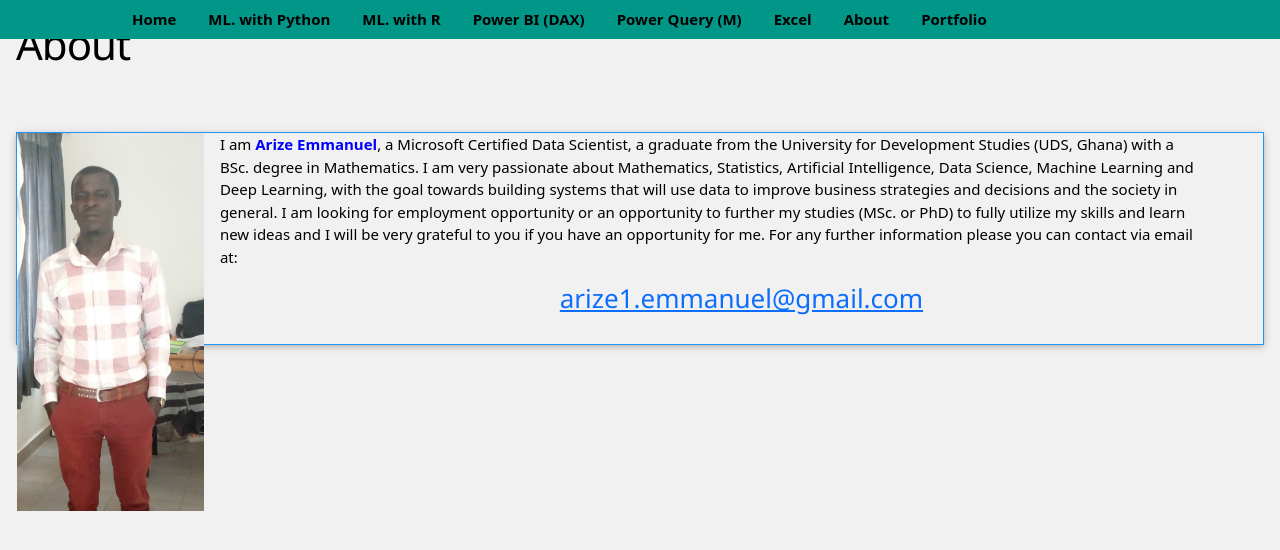
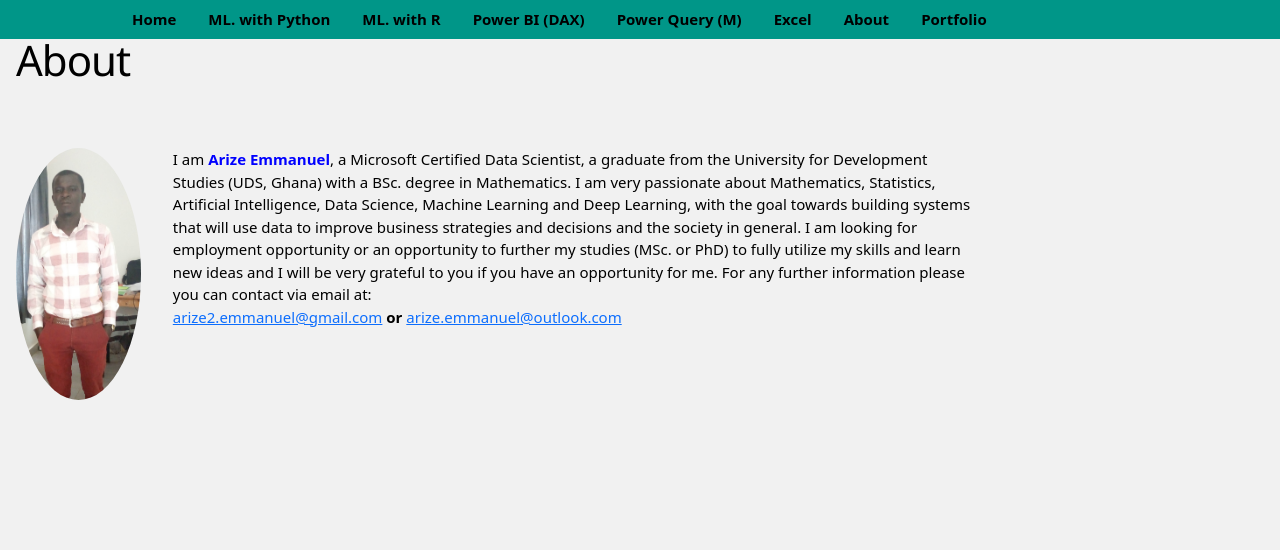
Before and after one commit to emmanuel-arize/arizeblog, a Jekyll site: the page built from about.markdown, in a window 1280 px wide. Shown: the top 550 px of the page. Built offline with Jekyll 4.4.1, drawn with Linux system fonts in a browser that asks for light colours; nearby versions of some CDN libraries; library files that are not in the unit come from our copies.

Commit message:
commit python

```diff
--- a/_includes/navigation.html
+++ b/_includes/navigation.html
@@ -23,10 +23,11 @@
 
 
                 <a href="/arizeblog/about" class="w3-bar-item w3-button w3-hide-small w3-text-black"><b>About</b></a>
-                  <a href="https://github.com/emmanuel-arize" class="w3-bar-item w3-button w3-hide-small w3-text-black" target="_blank"><b>Portfolio</b></a>
+                  <a href="/arizeblog/Portfolio" class="w3-bar-item w3-button w3-hide-small w3-text-black"><b>Portfolio</b></a>
 
 
-                <a href="javascript:void(0)" class="w3-bar-item w3-button w3-right w3-hide-large w3-hide-medium" onclick="myFunction()">&#9776;</a>
+                <a href="javascript:void(0)" class="w3-bar-item w3-button w3-right w3-hide-large w3-hide-medium"
+                onclick="myFunction()">&#9776;</a>
 </div>
     </div>
 
@@ -44,11 +45,13 @@
         </a>
 
         <a href="/arizeblog/Power-Query" class="w3-bar-item w3-button w3-hide-small w3-text-black">
-            <b>Power Query</b></a>
+            <b>Power Query</b>
+
 
             <a href="/arizeblog/Excel" class="w3-bar-item w3-button w3-hide-small w3-text-black"><b>Excel</b> </a>
             <a href="/arizeblogg/about" class="w3-bar-item w3-button w3-text-black"><b>About </b></a>
-          <a href="https://github.com/emmanuel-arize" class="w3-bar-item w3-button w3-hide-small w3-text-black" target="_blank"><b>Portfolio</b></a>
+            <a href="/arizeblog/Portfolio" class="w3-bar-item w3-button w3-hide-small w3-text-black"><b>Portfolio</b></a>
+
 
     </div>
 </div>
--- a/_layouts/Excel-post.html
+++ b/_layouts/Excel-post.html
@@ -5,7 +5,7 @@ layout: default
 
 <div class="w3-row  w3-white">
 
-        <div class=" w3-col w3-container w3-margin w3-round-large" style="width:84%;left:0;">
+        <div class=" w3-col w3-container w3-margin w3-round-large" style="width:79%;left:0;">
 
 
             <header class="post-header">
@@ -35,7 +35,7 @@ layout: default
         </div>
 
                 <!--<div class="w3-col w3-card w3-white w3-container w3-margin w3-round-xlarge" style="width:15%">-->
-      <div class="w3-sidebar w3-light-gray w3-card w3-round-xlarge w3-margin-left" style="width:15%;right:0;
+      <div class="w3-sidebar w3-light-gray w3-card w3-round-xlarge w3-margin-left" style="width:20%;right:0;
                    margin-top: 25px;">
               <div class="w3-container">
               		<h4><b>Related Posts</b></h4>
--- a/_layouts/Power-Query-post.html
+++ b/_layouts/Power-Query-post.html
@@ -17,6 +17,7 @@ layout: default
                     </time> {%- if page.author -%} • <span itemprop="author" itemscope itemtype="http://schema.org/Person">
                         <span class="p-author h-card" itemprop="name">
                             By {{ page.author }}
+
                         </span>
                     </span>
                     {%- endif -%}
@@ -53,6 +54,7 @@ layout: default
 
                       </ul>
 
+
         </div>
 
 
--- a/_layouts/page.html
+++ b/_layouts/page.html
@@ -1,10 +1,12 @@
 ---
 layout: default
 ---
+
+
 <article class="post">
 
   <header class="post-header">
-    <h1 class="post-title">{{ page.title | escape }}</h1>
+    <h1 class="post-title w3-margin-top"">{{ page.title | escape }}</h1>
   </header>
 
   <div class="post-content">
--- a/_layouts/python-post.html
+++ b/_layouts/python-post.html
@@ -2,10 +2,9 @@
 layout: default
 ---
 
-
 <div class="w3-row  w3-white">
 
-        <div class=" w3-col w3-container w3-margin w3-round-large" style="width:84%;left:0;">
+        <div class=" w3-col w3-container w3-margin w3-round-large" style="width:79%;left:0;">
 
 
             <header class="post-header">
@@ -34,7 +33,7 @@ layout: default
         <!-- </article> -->
         </div>
 
-    		<div class="w3-sidebar w3-light-gray w3-card w3-round-xlarge w3-margin-left" style="width:15%;right:0;
+    		<div class="w3-sidebar w3-light-gray w3-card w3-round-xlarge w3-margin-left" style="width:20%;right:0;
                    margin-top: 25px;">
               		<div class="w3-container">
               		<h5><b>Related Posts</b></h5>
--- a/about.markdown
+++ b/about.markdown
@@ -4,15 +4,14 @@ title: About
 permalink: /about/
 ---
 <br style="margin-top:10px">
-<div class="w3-card w3-border  w3-border-blue w3-round-jumbo">
- <div class="w3-left w3-margin-right" style="width:15%">
-<img  class="w3-round-jumbo" src="{{"assets/images/arize.jpg"| relative_url}}">
+<div class="w3-card  w3-border-blue w3-round-jumbo">
 
+ <div class="w3-left w3-margin-right" style="width:10%">
+          <img  class="w3-circle" src="{{"assets/images/arize.jpg"| relative_url}}">
 </div>
-<p style='margin-right:60px'>
+<p style='margin-right:20px'  class="w3-twothird w3-container">
 I am <b style="color:blue;">Arize Emmanuel</b>, a Microsoft Certified Data Scientist, a graduate from the University for Development Studies (UDS, Ghana) with a BSc. degree in Mathematics. I am very passionate about Mathematics, Statistics, Artificial Intelligence, Data Science, Machine Learning and Deep Learning, with the goal towards building systems that will use data to improve business strategies and decisions and the society in general. I am looking for employment opportunity or an opportunity to further my studies (MSc. or PhD) to fully utilize my skills and learn new ideas and I will be very grateful to you if you have an opportunity for me. For any further information please you can contact via email at:
+<br>
+<a href="mailto:arize2.emmanuel@gmail.com"> arize2.emmanuel@gmail.com</a> <b>or </b>
+<a href="mailto:arize.emmanuel@outlook.com"> arize.emmanuel@outlook.com</a>
 </p>
-
-<div class="w3-text-blue w3-center" >
-<h3 style="color:blue"><a href="mailto:arize.emmanuel@gmail.com"> arize1.emmanuel@gmail.com</a></h3>
-<br>
```
Also changed, not shown: Portfolio.markdown (added, +29 -0 lines).
